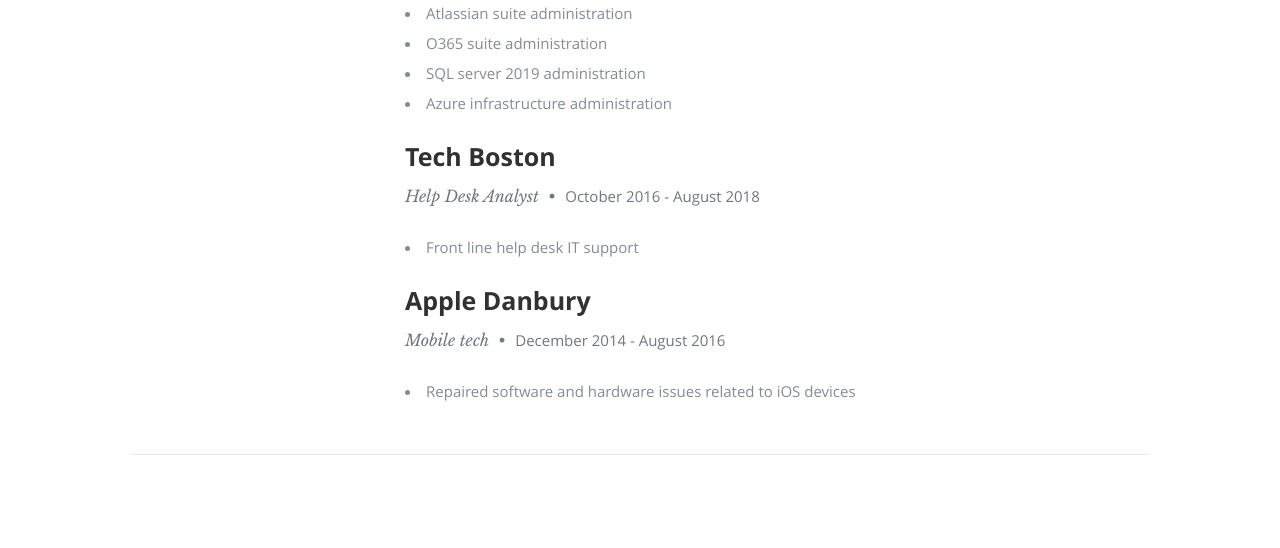
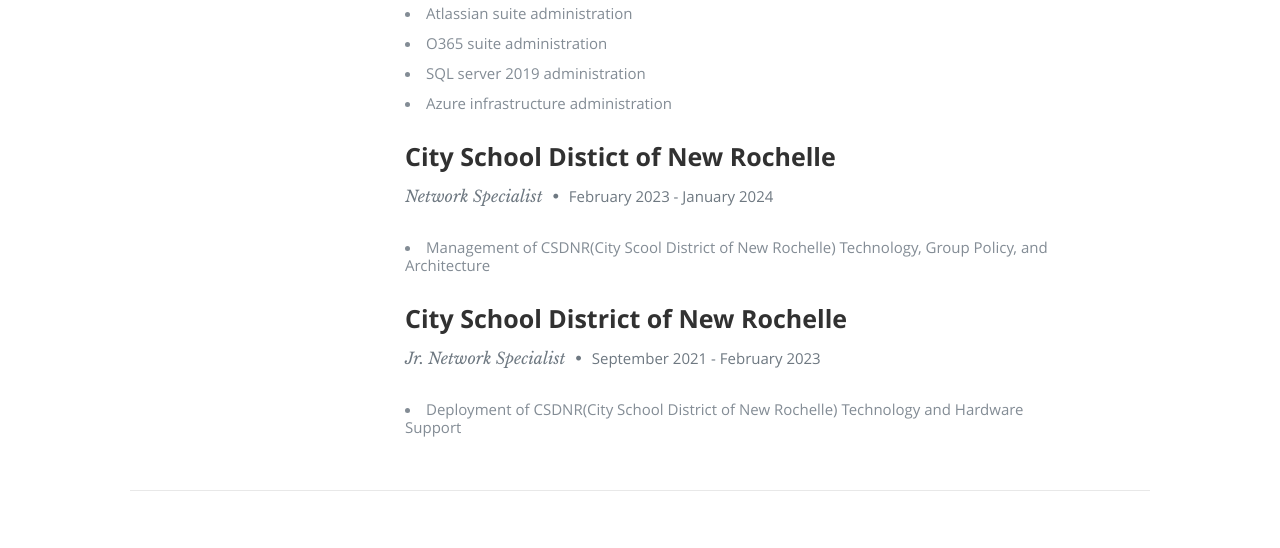
Before and after one commit to duvalleblanc/Resume, a plain HTML site: page frontend/index.html in a window 1280 px wide. Shown: the part 1925-2473 px from the top of the page. Drawn offline with nearby package versions, Linux system fonts and the light colour scheme.

Commit message:
Updated Jobs in Index

```diff
--- a/frontend/index.html
+++ b/frontend/index.html
@@ -213,11 +213,11 @@
 
                <div class="twelve columns">
 
-                  <h3>Tech Boston</h3>
-                  <p class="info">Help Desk Analyst <span>&bull;</span> <em class="date">October 2016 - August 2018</em></p>
+                  <h3>City School Distict of New Rochelle</h3>
+                  <p class="info">Network Specialist <span>&bull;</span> <em class="date">February 2023 - January 2024</em></p>
 
                   <p>
-                  <li>Front line help desk IT support</li>
+                  <li>Management of CSDNR(City Scool District of New Rochelle) Technology, Group Policy, and Architecture</li>
                   </p>
 
                </div>
@@ -228,11 +228,11 @@
 
                <div class="twelve columns">
 
-                  <h3>Apple Danbury</h3>
-                  <p class="info">Mobile tech <span>&bull;</span> <em class="date">December 2014 - August 2016</em></p>
+                  <h3>City School District of New Rochelle</h3>
+                  <p class="info">Jr. Network Specialist <span>&bull;</span> <em class="date">September 2021 - February 2023</em></p>
 
                   <p>
-                  <li>Repaired software and hardware issues related to iOS devices</li>
+                  <li>Deployment of CSDNR(City School District of New Rochelle) Technology and Hardware Support</li>
 
                   </p>
 
```
Also changed, not shown: 1 other file.
